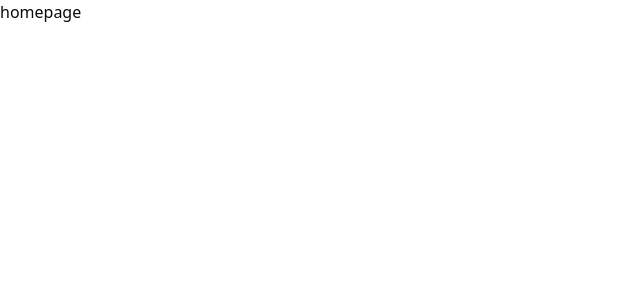
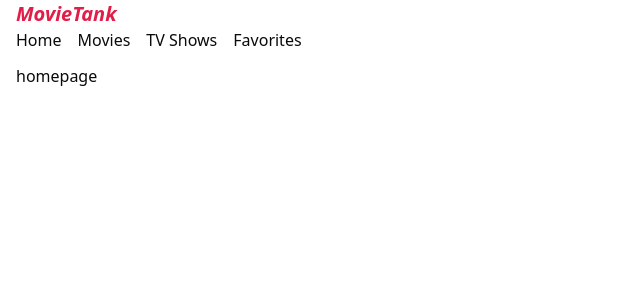
Before and after one commit to rohitsb20/movieapp, a Next.js app: page / in a window 1280 px wide. Shown: the top 300 px of the page, without its empty margins (0-640 px from the left). Built offline with nearby package versions, Linux system fonts and the light colour scheme.

Commit message:
Add Header component and update layout for improved navigation

```diff
--- a/app/layout.tsx
+++ b/app/layout.tsx
@@ -1,3 +1,4 @@
+import Header from "@/components/Header";
 import type { Metadata } from "next";
 import localFont from "next/font/local";
 import "./globals.css";
@@ -28,7 +29,10 @@ export default function RootLayout({
       <body
         className={`${geistSans.variable} ${geistMono.variable} antialiased`}
       >
-        {children}
+        <div className="h-16 px-4">
+          <Header />
+        </div>
+        <div className="h-[calc(100vh-64px)] px-4">{children}</div>
       </body>
     </html>
   );
--- a/app/page.tsx
+++ b/app/page.tsx
@@ -1,4 +1,4 @@
-import Image from "next/image";
+
 
 export default function Home() {
   return (
--- /dev/null
+++ b/components/Header.tsx
@@ -0,0 +1,45 @@
+import React from "react";
+import Link from "next/link";
+import { FaHome } from "react-icons/fa";
+import { GiFilmSpool } from "react-icons/gi"
+import { FaTv } from "react-icons/fa";
+import { FaRegHeart } from "react-icons/fa";
+
+const navigation = [
+    { icon: FaHome, name: "Home", href: "/" },
+    { icon: GiFilmSpool, name: "Movies", href: "/movies" },
+    { icon: FaTv, name: "TV Shows", href: "/tv-shows" },
+    { icon: FaRegHeart, name: "Favorites", href: "/favorites" },
+
+]
+export default function Header() {
+  return (
+    <div>
+      {/* LOGO */}
+      <div>
+        <Link href="/" className="text-rose-600 italic font-semibold text-xl">
+          MovieTank
+        </Link>
+      </div>
+
+      {/* NAVIGATION */}
+      <div>
+        <div className="hidden md:flex space-x-4">
+          {navigation.map((item) => (
+            <Link href={item.href} key={item.name}>
+              {item.name}
+            </Link>
+          ))}
+        </div>
+
+        <div className="flex gap-x-4 md:hidden">
+          {navigation.map((item) => (
+            <Link href={item.href} key={item.name}>
+              <item.icon />
+            </Link>
+          ))}
+        </div>
+      </div>
+    </div>
+  );
+}
--- a/package.json
+++ b/package.json
@@ -13,8 +13,9 @@
     "clsx": "^2.1.1",
     "lucide-react": "^0.471.0",
     "next": "14.2.23",
-    "react": "^18",
+    "react": "^19.0.0",
     "react-dom": "^18",
+    "react-icons": "^5.4.0",
     "tailwind-merge": "^2.6.0",
     "tailwindcss-animate": "^1.0.7"
   },
```
Also changed, not shown: 1 other file (tests, documents, lock files or other folders).
